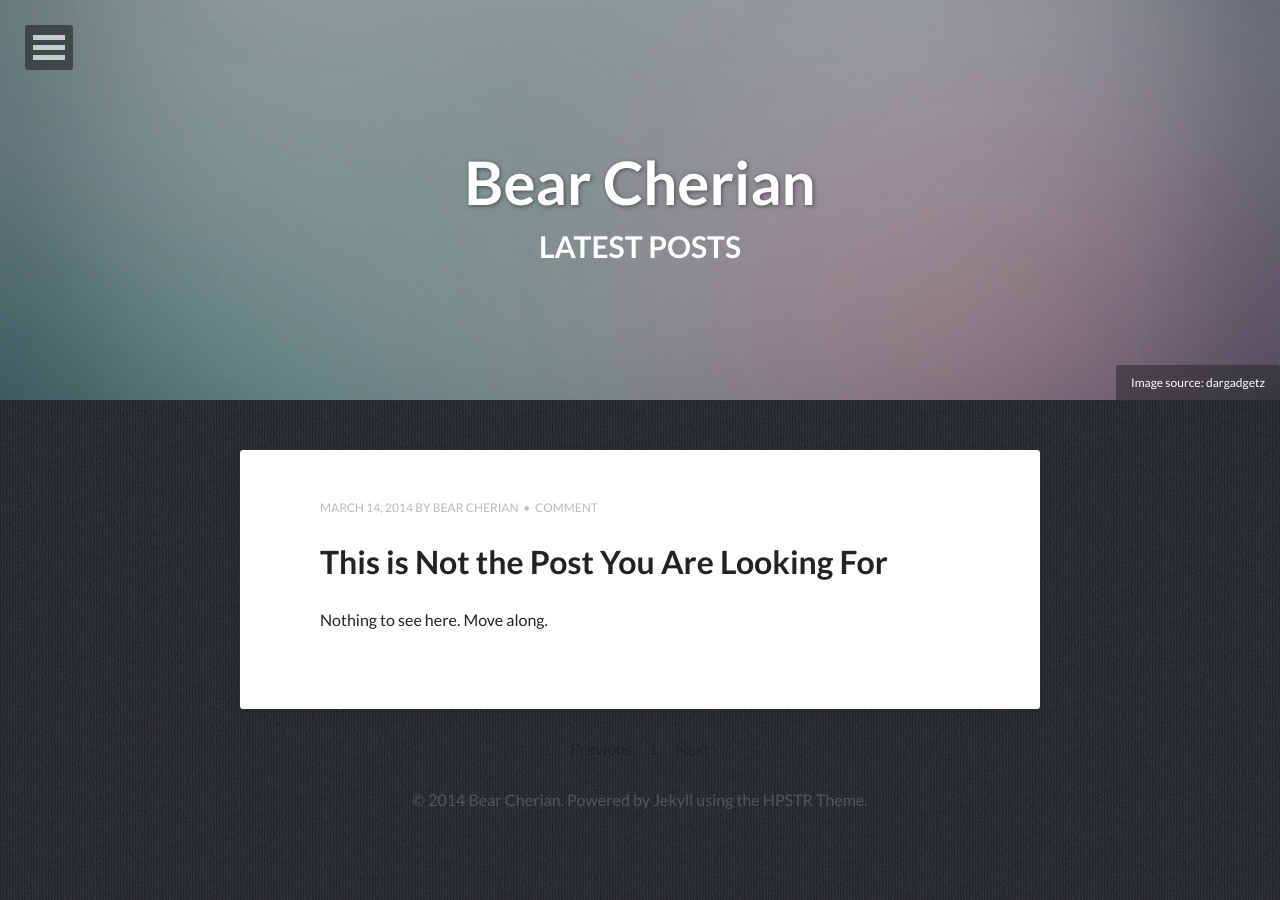
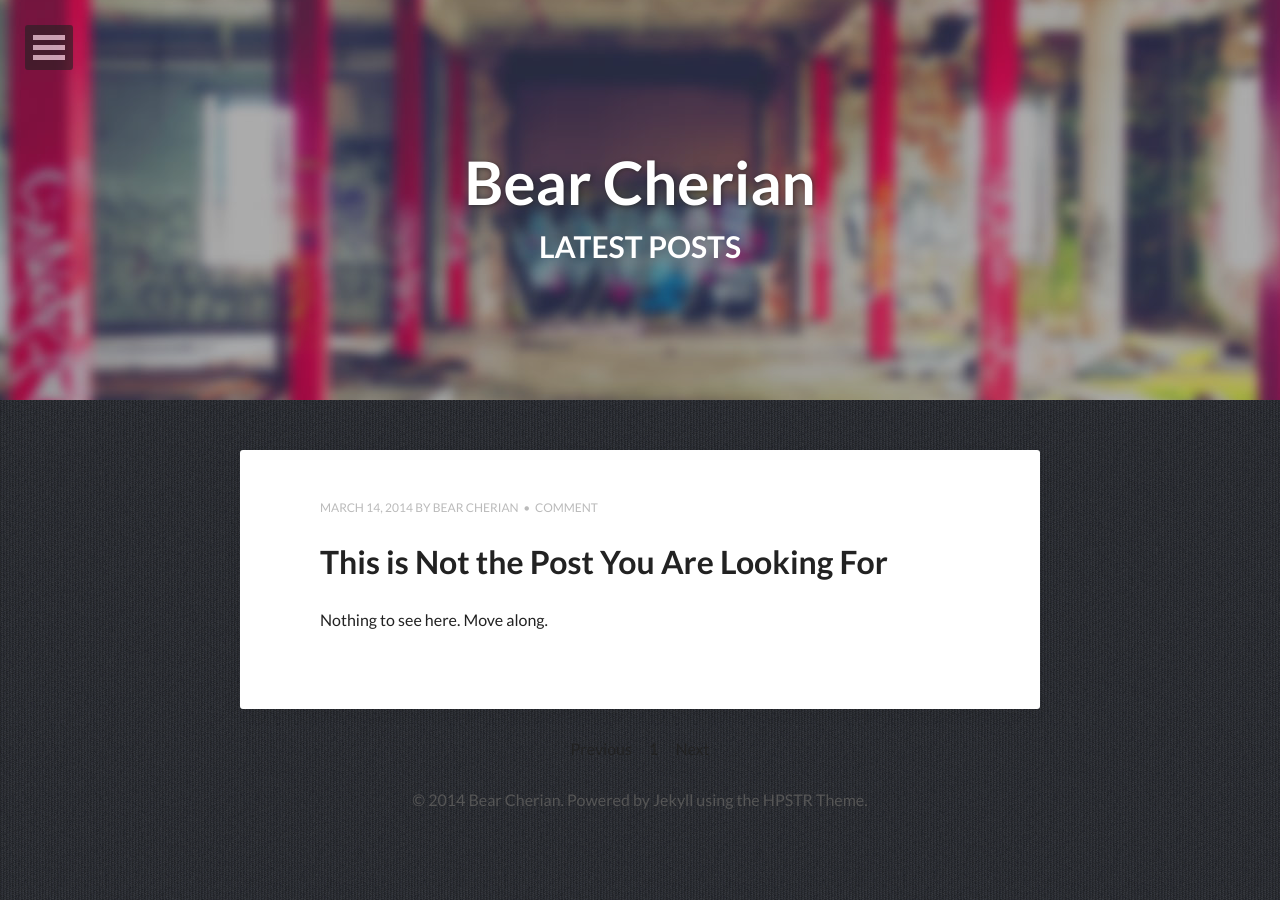
Before and after one commit to bearcherian/bearcherian.github.io-src, a Jekyll site: the page built from index.html, in a window 1280 px wide. Built offline with Jekyll 4.4.1, drawn with Linux system fonts in a browser that asks for light colours; nearby versions of some CDN libraries; the list of posts is cut into pages by our own code.

Commit message:
Adding feature image for index

```diff
--- a/index.html
+++ b/index.html
@@ -4,9 +4,7 @@
 description: "Describe this nonsense."
 tags: [Jekyll, theme, themes, responsive, blog, modern]
 image:
-  feature: abstract-1.jpg
-  credit: dargadgetz
-  creditlink: http://www.dargadgetz.com/ios-7-abstract-wallpaper-pack-for-iphone-5-and-ipod-touch-retina/
+  feature: redbellbrewing-1.jpg
 ---
 
 {% for post in paginator.posts %}
```
Also changed, not shown: images/redbellbrewing-1.jpg (added).
